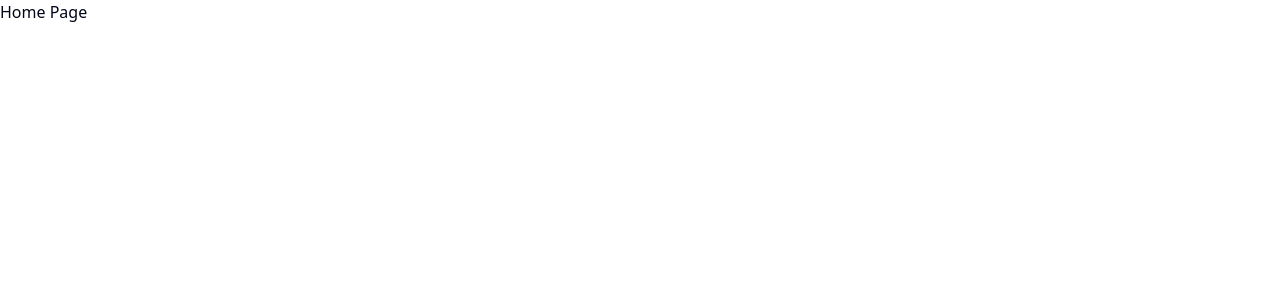
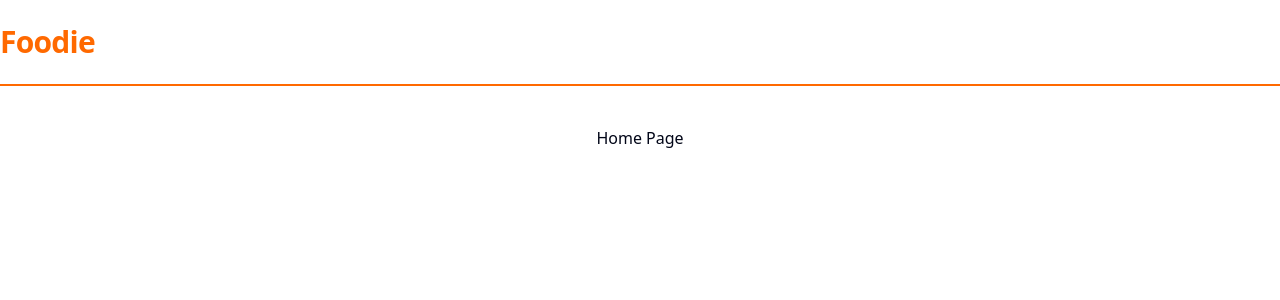
Before and after one commit to erfan-sahil/foodie, a React (Vite) app in the folder frontend/: page / in a window 1280 px wide. Shown: the top 300 px of the page. Built offline with nearby package versions, Linux system fonts and the light colour scheme.

Commit message:
navigation bar

```diff
--- a/frontend/src/App.tsx
+++ /dev/null
@@ -1,13 +0,0 @@
-import { Button } from "./components/ui/button";
-
-const App = () => {
-  return (
-    <div>
-      <div className="flex min-h-svh flex-col items-center justify-center">
-        <Button>Click me</Button>
-      </div>
-    </div>
-  );
-};
-
-export default App;
--- /dev/null
+++ b/frontend/src/components/shared/Header.tsx
@@ -0,0 +1,18 @@
+import { Link } from "react-router-dom";
+
+const Header = () => {
+  return (
+    <div className="border-b-2 border-b-orange-500 py-6">
+      <div className="container mx-auto flex justify-between items-center">
+        <Link
+          to="/"
+          className="text-3xl font-bold tracking-tight text-orange-500"
+        >
+          Foodie
+        </Link>
+      </div>
+    </div>
+  );
+};
+
+export default Header;
--- /dev/null
+++ b/frontend/src/layouts/Layout.tsx
@@ -0,0 +1,18 @@
+import Header from "@/components/shared/Header";
+
+type Props = {
+  children: React.ReactNode;
+};
+
+export default function Layout({ children }: Props) {
+  return (
+    <div className="flex flex-col min-h-screen">
+      <Header />
+      <div className="container max flex-1 py-10">
+        <main className="flex flex-col items-center justify-center">
+          {children}
+        </main>
+      </div>
+    </div>
+  );
+}
--- a/frontend/src/main.tsx
+++ b/frontend/src/main.tsx
@@ -1,6 +1,6 @@
 import { StrictMode } from "react";
 import { createRoot } from "react-dom/client";
-import "./index.css";
+import "./global.css";
 
 import { BrowserRouter as Router } from "react-router-dom";
 import AppRoutes from "./routes/AppRoutes";
--- a/frontend/src/routes/AppRoutes.tsx
+++ b/frontend/src/routes/AppRoutes.tsx
@@ -1,9 +1,18 @@
+import Layout from "@/layouts/layout";
 import { Navigate, Route, Routes } from "react-router-dom";
 
 const AppRoutes = () => {
   return (
     <Routes>
-      <Route path="/" element={<span>Home Page</span>} />
+      <Route
+        path="/"
+        element={
+          <Layout>
+            {" "}
+            <p>Home Page</p>{" "}
+          </Layout>
+        }
+      />
       <Route path="/profile" element={<span>User Profile Page</span>} />
       <Route path="*" element={<Navigate to="/" />} />
     </Routes>
```
Also changed, not shown: frontend/src/App.css (deleted), frontend/src/global.css (renamed from frontend/src/index.css).
